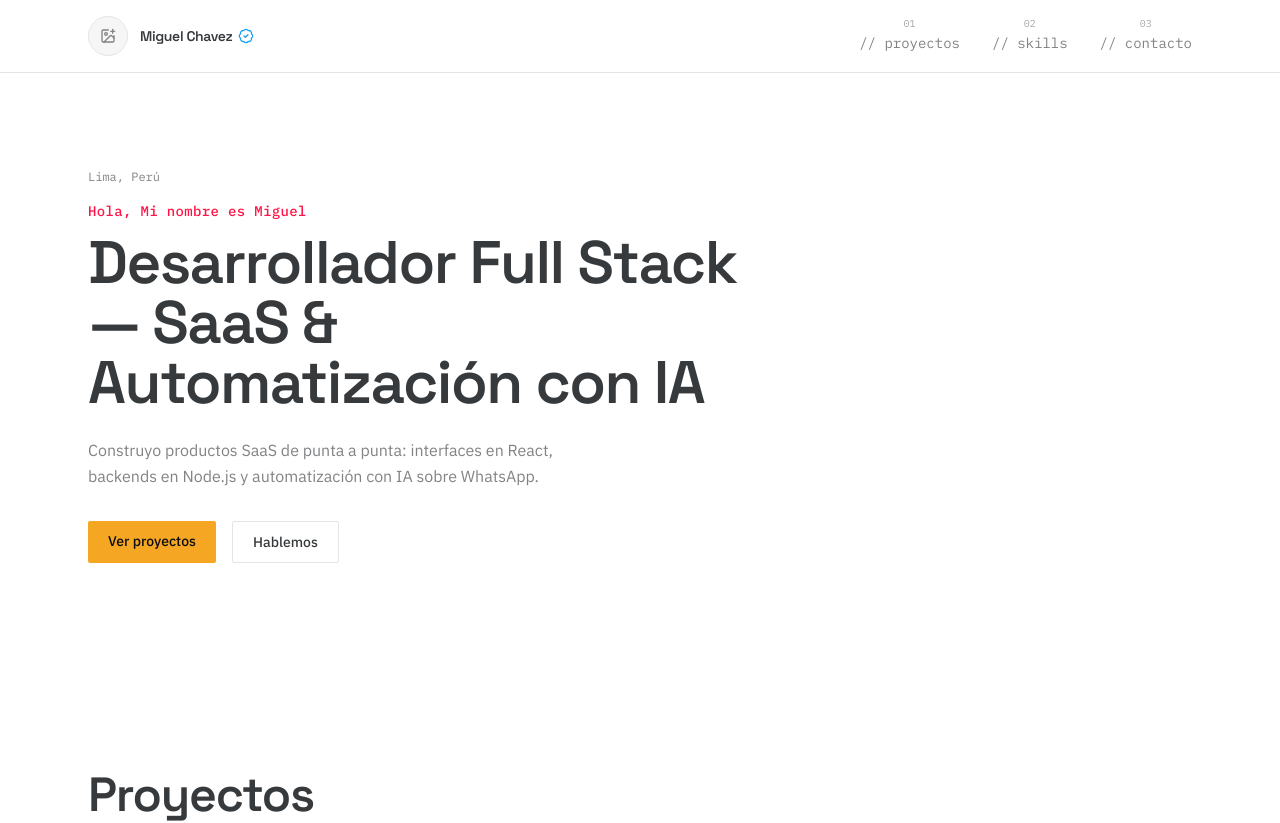
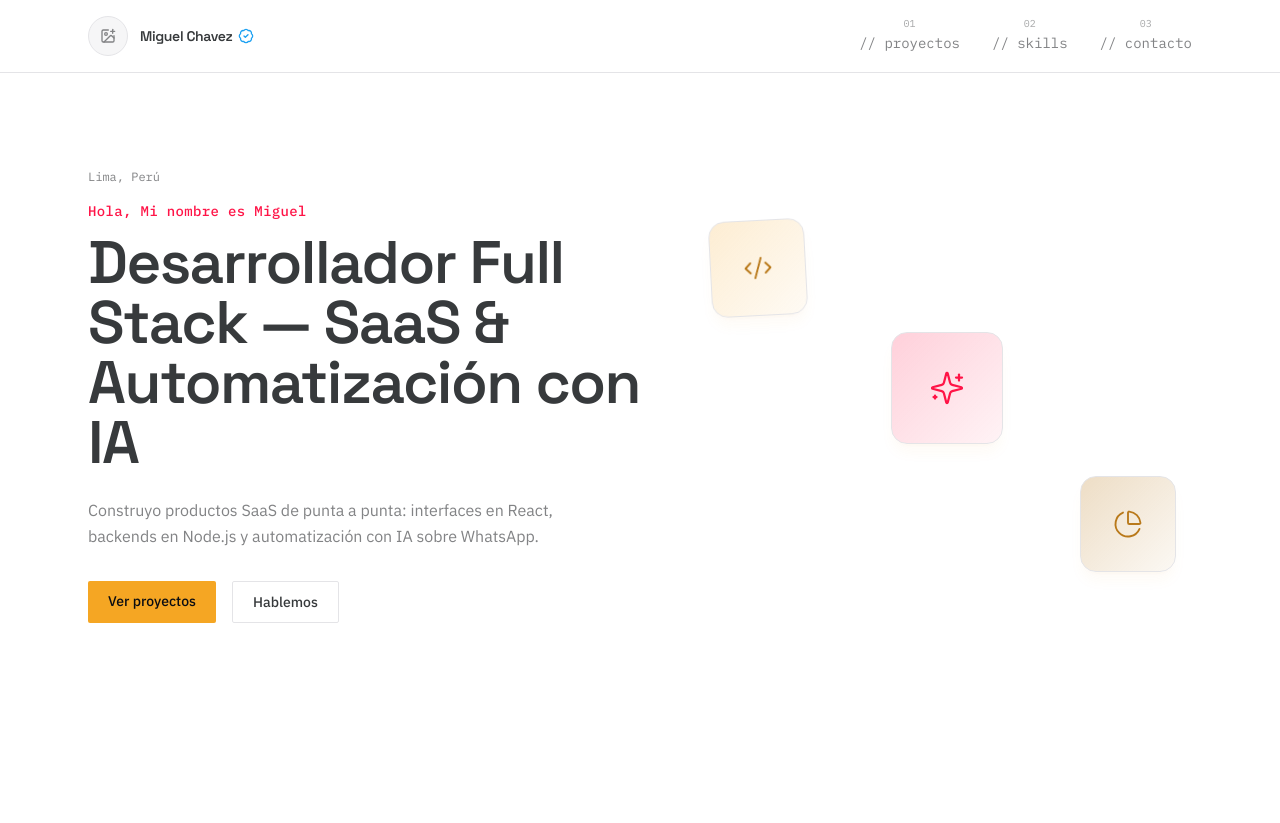
Before and after one commit to Miguel31218/portfolio-projects, a Next.js app: page / in a window 1280 px wide. Shown: the top 823 px of the page. Built offline with nearby package versions, Linux system fonts and the light colour scheme.

Commit message:
Add files via upload

```diff
--- a/components/Hero.jsx
+++ b/components/Hero.jsx
@@ -1,8 +1,10 @@
 import { profile } from "@/lib/data";
+import FloatingIcons from "./FloatingIcons";
 
 export default function Hero() {
   return (
     <section id="top" className="mx-auto max-w-content px-6 pb-16 pt-16 md:pb-24 md:pt-24">
+      <div className="grid items-center gap-8 md:grid-cols-[1.1fr_0.9fr] md:gap-4">
         <div className="max-w-2xl animate-fade-up">
           <p className="font-mono text-xs text-muted">{profile.location}</p>
 
@@ -31,6 +33,9 @@ export default function Hero() {
             </a>
           </div>
         </div>
+
+        <FloatingIcons />
+      </div>
     </section>
   );
 }
```
Lines whose indentation alone changed are shown as unchanged.
